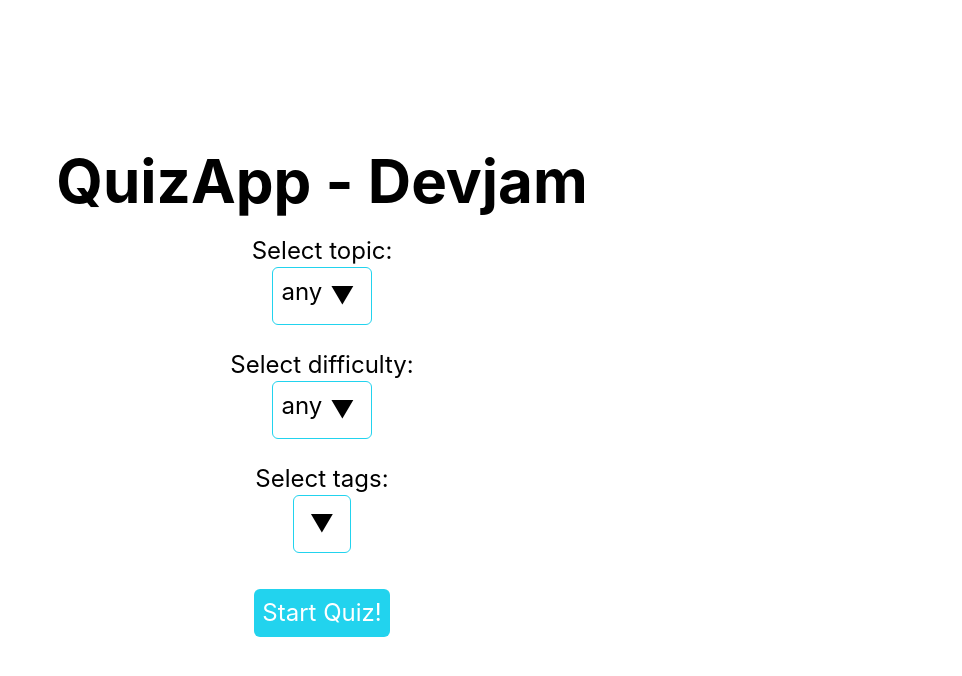
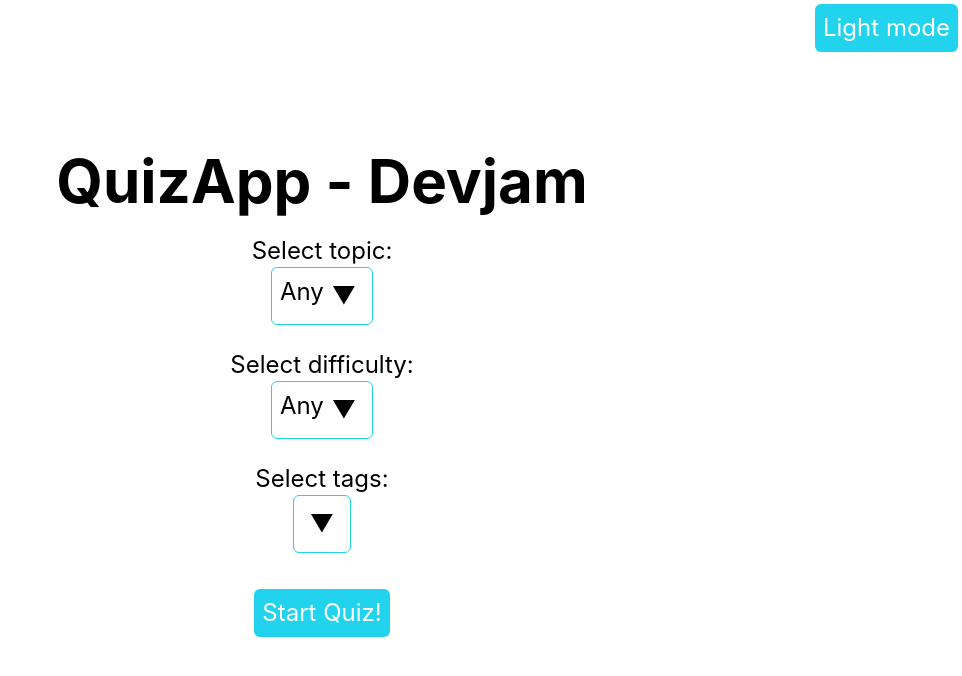
Before and after one commit to JGQH/QuizApp-Devjam, a Next.js app: page / in a window 1280 px wide. Shown: the top 676 px of the page, without its empty margins (318-1280 px from the left). Built offline with nearby package versions, Linux system fonts and the light colour scheme.

Commit message:
Add Dark Mode
Finally, my eyes stop burning during tests
Enables dark mode in tailwind config file
Creates a hook to handle local storage to store user preference
Adds a button to display if the user is either on light or dark mode
Adds dark mode variation for all components

```diff
--- a/components/Button/Button.tsx
+++ b/components/Button/Button.tsx
@@ -9,7 +9,7 @@ interface ButtonProps {
 
 export default function Button({ children, className, disabled = false, onClick }:ButtonProps) {
   return (
-    <button className={`btn p-2 text-white rounded-md bg-cyan-400 hover:bg-cyan-500 transition-all ${disabled && 'opacity-50 cursor-not-allowed'} ${className}`} onClick={e => onClick && onClick(e)} disabled={disabled} >
+    <button className={`btn p-2 text-white rounded-md dark:bg-cyan-600 dark:hover:bg-cyan-700 bg-cyan-400 hover:bg-cyan-500 transition-all ${disabled && 'opacity-50 cursor-not-allowed'} ${className}`} onClick={e => onClick && onClick(e)} disabled={disabled} >
       {children}
     </button>
   )
--- a/components/CheckBox/CheckBox.tsx
+++ b/components/CheckBox/CheckBox.tsx
@@ -23,9 +23,9 @@ export default function CheckBox({ children, className, defaultValue = false, di
   }
 
   return (
-    <button className={`btn p-2 rounded-md bg-neutral-100 ${className} ${disabled && 'opacity-50 cursor-not-allowed'}`} onClick={handleChange} disabled={disabled}>
+    <button className={`btn p-2 rounded-md dark:bg-gray-800 bg-gray-100 ${className} ${disabled && 'opacity-50 cursor-not-allowed'}`} onClick={handleChange} disabled={disabled}>
       {children}
-      <span className='pl-3 text-cyan-400'>{value ? '⦿' : '◯'}</span>
+      <span className='pl-3 font-bold text-cyan-400 dark:text-cyan-500'>{value ? '⦿' : '◯'}</span>
     </button>
   )
 }
--- a/components/MultiSelect/MultiSelect.tsx
+++ b/components/MultiSelect/MultiSelect.tsx
@@ -33,10 +33,10 @@ export default function MultiSelect({ className = '', options = [''], onChange }
 
   return (
     <div className={`sm:w-fit relative ${className}`}>
-      <div className='border border-cyan-400 hover:border-cyan-500 transition-all rounded-md p-2 flex flex-row justify-content-center content-center' onClick={() => toggleShowed()}>
+      <div className='border dark:border-cyan-600 dark:hover:border-cyan-700 border-cyan-400 hover:border-cyan-500 transition-all rounded-md p-2 flex flex-row justify-content-center content-center' onClick={() => toggleShowed()}>
         <div className='grow'>
           {list.map((option, key) => (
-            <button key={key} className='btn mr-2 p-2 text-white rounded-md bg-cyan-400 hover:bg-cyan-500 transition-all' onClick={e => {
+            <button key={key} className='btn mr-2 p-2 text-white rounded-md dark:bg-cyan-600 dark:hover:bg-cyan-700 bg-cyan-400 hover:bg-cyan-500 transition-all' onClick={e => {
               removeSelection(key)
               e.stopPropagation()
             }}>
--- a/components/Select/Select.tsx
+++ b/components/Select/Select.tsx
@@ -10,7 +10,7 @@ interface OptionProps {
 
 export function Option({ children, index, selected = false, onClick }:OptionProps) {
   return (
-    <button className={`block p-2 rounded-md w-full text-left ${selected ? 'bg-neutral-200' : 'bg-neutral-100'}`} onClick={() => onClick(index)}>
+    <button className={`block p-2 capitalize rounded-md w-full text-left ${selected ? 'bg-gray-200 dark:bg-gray-600' : 'bg-gray-100 dark:bg-gray-500'}`} onClick={() => onClick(index)}>
       {children}
     </button>
   )
@@ -37,8 +37,8 @@ export default function Select({ className = '', options = [''], onChange }:Sele
 
   return (
     <div className={`sm:w-fit relative ${className}`}>
-      <div className='border border-cyan-400 hover:border-cyan-500 transition-all rounded-md p-2 flex flex-row justify-content-center content-center' onClick={() => toggleShowed()}>
-        <p className='grow'>{options[index]}</p>
+      <div className='border dark:border-cyan-600 dark:hover:border-cyan-700 border-cyan-400 hover:border-cyan-500 transition-all rounded-md p-2 flex flex-row justify-content-center content-center' onClick={() => toggleShowed()}>
+        <p className='grow capitalize'>{options[index]}</p>
         <button className='btn px-2' style={{ 'aspectRatio': '1' }}>
           {showed ? '▲' : '▼'}
         </button>
--- /dev/null
+++ b/hooks/useLocalStorage.ts
@@ -0,0 +1,23 @@
+import { useEffect, useState }  from 'react'
+
+export default function useLocalStorage<T>(key:string, fallbackValue:T) {
+  const [ value, setValue ] = useState<T>(fallbackValue)
+
+  useEffect(() => {
+    try {
+      const stringValue = localStorage.getItem(key)
+
+      if(stringValue) setValue(JSON.parse(stringValue))
+    } catch(e) {
+
+    }
+  }, [])
+
+  useEffect(() => {
+    const stringValue = JSON.stringify(value)
+
+    localStorage.setItem(key, stringValue)
+  }, [value])
+
+  return [ value, setValue ] as const
+}
--- a/pages/_app.tsx
+++ b/pages/_app.tsx
@@ -1,12 +1,21 @@
 import '../styles/globals.css'
 import Header from '@Components/Header'
 import type { AppProps } from 'next/app'
+import useLocalStorage from '@Hooks/useLocalStorage'
+import Button from '@Components/Button'
 
 function MyApp({ Component, pageProps }: AppProps) {
+  const [ darkMode, setDarkMode ] = useLocalStorage('dark-mode-enabled', false)
+
   return (
-    <div className='grid gap-1 p-1 h-screen sm:text-2xl'>
-      <Header />
-      <Component {...pageProps} />
+    <div id='theme-wrapper' className={darkMode ? 'dark' : ''}>
+      <div className='grid bg-white dark:bg-gray-900 dark:text-white gap-1 h-screen sm:text-2xl'>
+        <Header />
+        <Button className='absolute top-1 right-1' onClick={() => setDarkMode(mode => !mode)}>
+          {darkMode ? 'Dark' : 'Light'} mode
+        </Button>
+        <Component {...pageProps} />
+      </div>
     </div>
   )
 }
--- a/pages/quiz.tsx
+++ b/pages/quiz.tsx
@@ -26,7 +26,7 @@ export default function Quiz({ data }:{ data:QuizApiResponse[] }) {
       </div>
       <div className='text-center p-3'>
         <Button onClick={() => answered ? submitAnswers() : nextQuestion()}>
-          {answered ? 'Submit Answers' : (page === 10 ? 'Next Question' : 'End Quiz')}
+          {answered ? 'Submit Answers' : (page === 10 ? 'End Quiz' : 'Next Question')}
         </Button>
       </div>
       {!answered &&
--- a/tailwind.config.js
+++ b/tailwind.config.js
@@ -7,4 +7,5 @@ module.exports = {
     extend: {},
   },
   plugins: [],
+  darkMode: 'class',
 }
```
Also changed, not shown: 1 other file (tests, documents, lock files or other folders).
